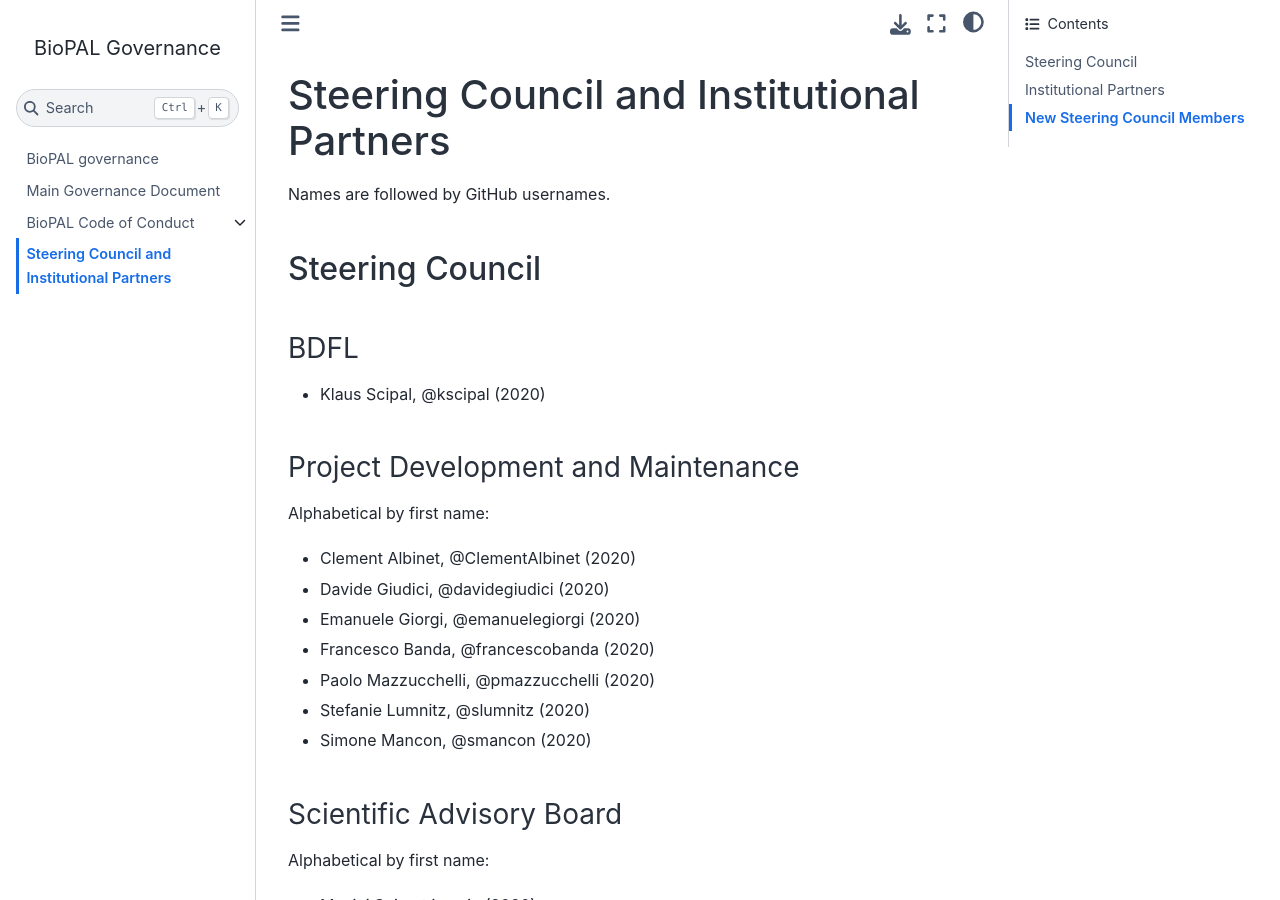
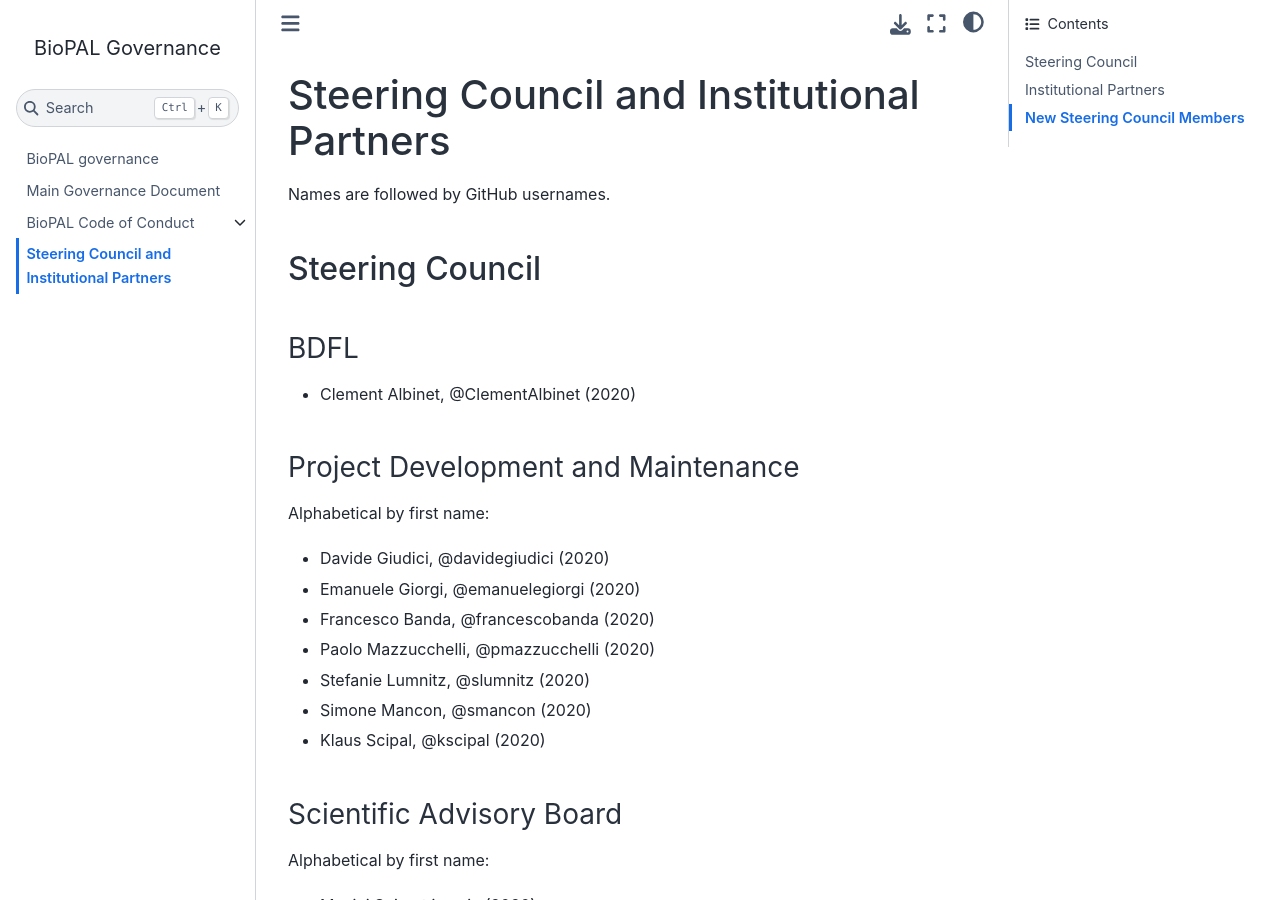
Before and after one commit to BioPAL/governance, a Jupyter Book: the page built from people.md, in a window 1280 px wide and 900 px high. Built offline with Jupyter Book 1.0.4 settings and Sphinx 7.4.7 and the Sphinx Book theme 1.1.4, drawn with Linux system fonts in a browser that asks for light colours.

```diff
--- a/people.md
+++ b/people.md
@@ -8,20 +8,19 @@ Names are followed by GitHub usernames.
 
 ### BDFL
 
-- Klaus Scipal, @kscipal (2020)
-
+- Clement Albinet, @ClementAlbinet (2020)
 
 ### Project Development and Maintenance
 
 Alphabetical by first name:
 
-- Clement Albinet, @ClementAlbinet (2020)
 - Davide Giudici, @davidegiudici (2020)
 - Emanuele Giorgi, @emanuelegiorgi (2020)
 - Francesco Banda, @francescobanda (2020)
 - Paolo Mazzucchelli, @pmazzucchelli (2020)
 - Stefanie Lumnitz, @slumnitz (2020)
 - Simone Mancon, @smancon (2020)
+- Klaus Scipal, @kscipal (2020)
 
 
 ### Scientific Advisory Board
```
